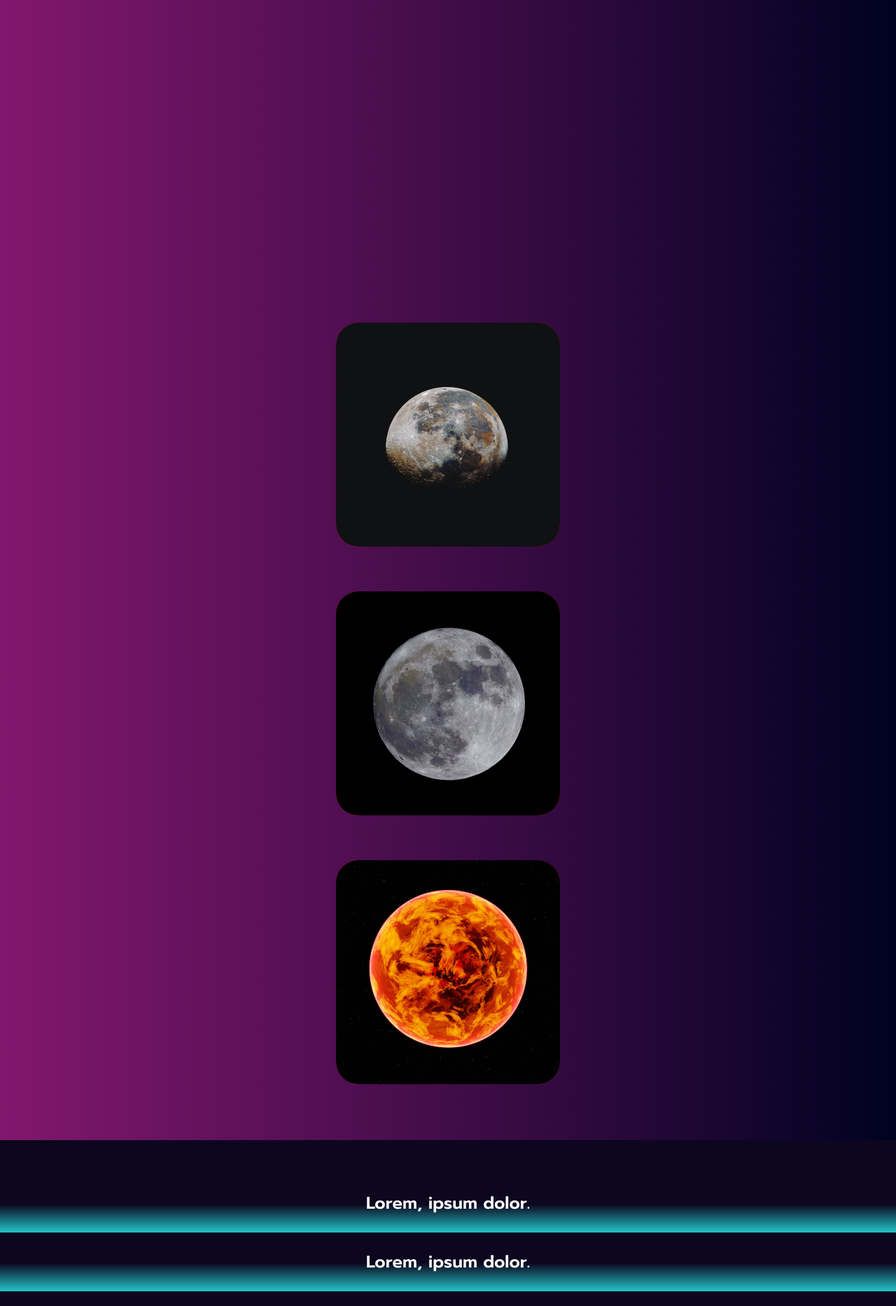
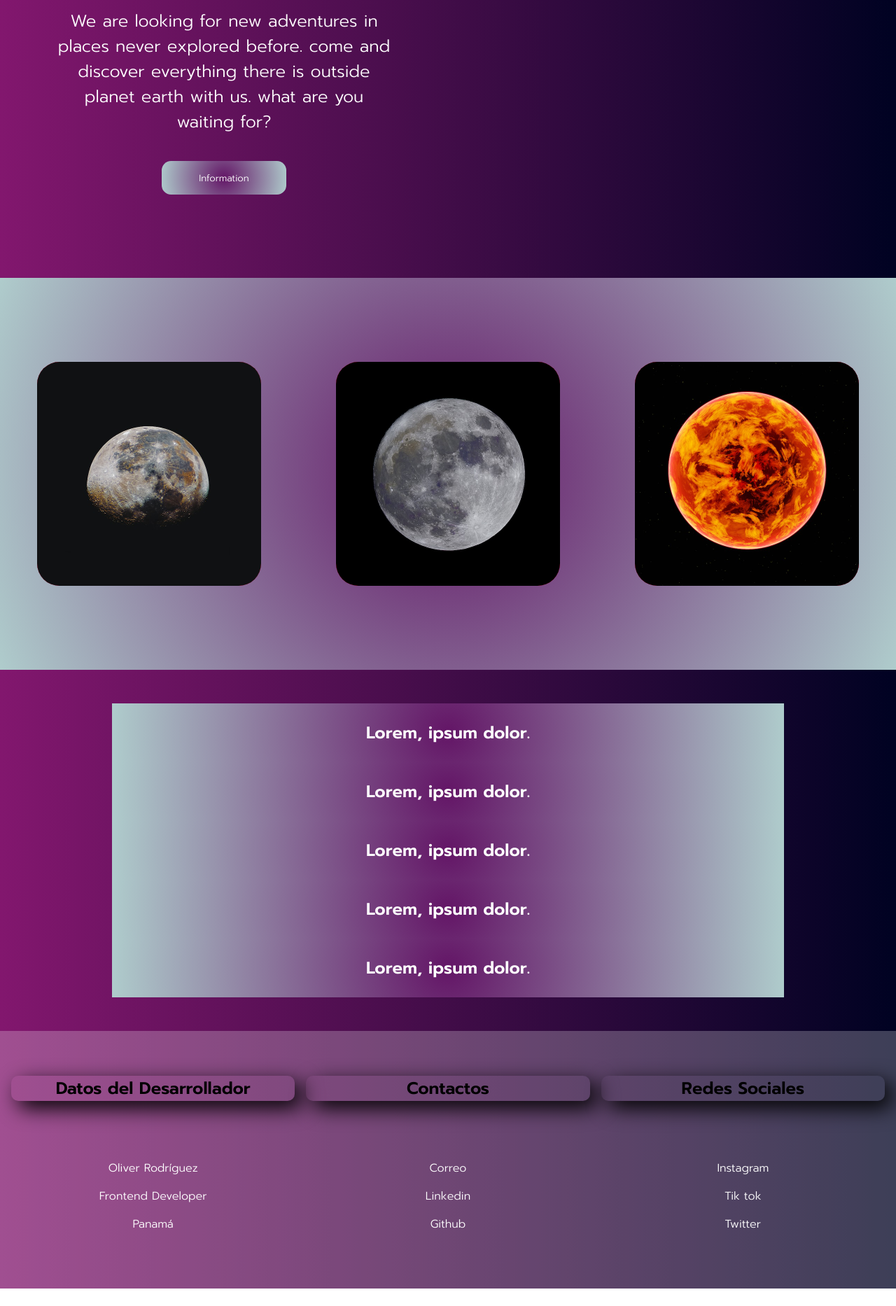
Before and after one commit to oliverrod09/LandingPageSpace, a plain HTML site: page index.html in a window 1280 px wide. Shown: the part 323-2189 px from the top of the page at 70% size. After the commit the page ends 2164 px from the top, so only its background shows below. Drawn offline with nearby package versions, Linux system fonts and the light colour scheme.

Commit message:
Add files via upload

```diff
--- a/index.html
+++ b/index.html
@@ -14,9 +14,9 @@
         </nav>
         <div class="contenido">
             <div class="info">
-                <div>
-                    <h1 class="title">Here go title</h1>
-                    <p class="paragraph">Lorem ipsum dolor sit amet, consectetur adipisicing elit. Ducimus nesciunt culpa magnam. Aliquam eum mollitia omnis aperiam fugit ad numquam?</p>
+                <div class="textMain">
+                    <h1 class="title">ASTRO SPACE</h1>
+                    <p class="paragraph">We are looking for new adventures in places never explored before. come and discover everything there is outside planet earth with us. what are you waiting for?</p>
                     <button class="btnMain">Information</button>
                 </div>
 
@@ -102,6 +102,36 @@
             </div>
         </div>
     </section>
+
+    <footer>
+        <div class="footerGrid">
+            <div class="celda">
+                <h1>Datos del Desarrollador</h1>
+                <div>
+                    <a href="#">Oliver Rodríguez</a>
+                    <a href="#">Frontend Developer</a>
+                    <a href="#">Panamá</a>
+                </div>
+
+            </div>
+            <div class="celda">
+                <h1>Contactos</h1>
+                <div>
+                    <a href="#">Correo</a>
+                    <a href="#">Linkedin</a>
+                    <a href="#">Github</a>
+                </div>
+            </div>
+            <div class="celda">
+                <h1>Redes Sociales</h1>
+                <div>
+                    <a href="#">Instagram</a>
+                    <a href="#">Tik tok</a>
+                    <a href="#">Twitter</a>
+                </div>
+            </div>
+        </div>
+    </footer>
     <script type="module" src="https://unpkg.com/@google/model-viewer/dist/model-viewer.min.js"></script>
 </body>
 </html>
--- a/style.css
+++ b/style.css
@@ -6,11 +6,16 @@
     font-family: 'Prompt', sans-serif;
 }
 
+body{
+    background: rgb(119,2,97);
+    background: linear-gradient(90deg, rgba(119,2,97,0.9178046218487395) 0%, rgba(0,2,34,1) 100%);
+}
+
 .container{
     width: 100%;
     min-height: 400px;
-    background: rgb(119,2,97);
-    background: linear-gradient(90deg, rgba(119,2,97,0.9178046218487395) 0%, rgba(0,2,34,1) 100%);
+    /* background: rgb(119,2,97);
+    background: linear-gradient(90deg, rgba(119,2,97,0.9178046218487395) 0%, rgba(0,2,34,1) 100%); */
     color: white;
 }
 
@@ -45,7 +50,7 @@
 
 .title{
     font-weight: 300;
-    font-size: 3em;
+    text-shadow: -1px 5px 10px #000000;
 }
 
 .threed{
@@ -56,7 +61,7 @@
 
 .paragraph{
     width: 90%;
-    margin: 2em auto;
+    margin: 3em auto;
 }
 
 .btnMain{
@@ -75,8 +80,9 @@
     align-items: center;
     justify-content: center;
     padding: 3em 0;
-    background: rgb(119,2,97);
-    background: linear-gradient(90deg, rgba(119,2,97,0.9178046218487395) 0%, rgba(0,2,34,1) 100%);
+    /* background: rgb(119,2,97);
+    background: linear-gradient(90deg, rgba(119,2,97,0.9178046218487395) 0%, rgba(0,2,34,1) 100%); */
+
 }
 
 .secDos{
@@ -86,10 +92,10 @@
     justify-content: center;
     padding: 3em 0;
     flex-direction: column;
-    /* background: rgb(34,193,195);
-    background: linear-gradient(0deg, rgba(34,193,195,1) 1%, rgba(12,6,31,0.8525121555915721) 48%, rgba(76,67,147,1) 96%); */
-    background: rgb(119,2,97);
-    background: linear-gradient(90deg, rgba(119,2,97,0.9178046218487395) 0%, rgba(0,2,34,1) 100%);
+    /* background: rgb(119,2,97);
+    background: linear-gradient(90deg, rgba(119,2,97,0.9178046218487395) 0%, rgba(0,2,34,1) 100%); */
+    background: rgb(99,21,102);
+    background: radial-gradient(circle, rgba(99,21,102,1) 0%, rgba(175,204,204,1) 100%);
 }
 
 .card{
@@ -152,20 +158,19 @@
     transform: perspective(600px)rotateY(360deg);
 }
 
-.secTres{
-    background: rgba(12,6,31);
-}
 
 .grid{
     width: 100%;
+    max-width: 60em;
     display: grid;
     grid-row: repeat(1fr, 5);
     color: #ffffff;
+
 }
 
 .grid .row{
-    background: rgb(34,193,195);
-    background: linear-gradient(0deg, rgba(34,193,195,1) 1%, rgba(12,6,31,0.8525121555915721) 48%);
+    background: rgb(99,21,102);
+    background: radial-gradient(circle, rgba(99,21,102,1) 0%, rgba(175,204,204,1) 100%);
     position: relative;
     text-align: center;
     width: 100%;
@@ -173,6 +178,9 @@
 
 .row img{
     width: 100%;
+    max-width: 25em;
+    max-height: 40em;
+    object-fit: cover;
 }
 
 .row .titleList{
@@ -192,6 +200,118 @@
     position: relative;
     display: block;
 }
+
+
+footer{
+    padding: 4em 1em 4em;
+    background-color: rgba(255, 255, 255, 0.24);
+    display: flex;
+    justify-content: center;
+}
+
+.footerGrid{
+    width: 100%;
+    text-align: center;
+    display: grid;
+    row-gap: 5em;
+}
+
+.footerGrid .celda{
+    height: 15em;
+    display: flex;
+    flex-direction: column;
+    justify-content: space-between;
+    border-radius: 10px;
+}
+
+.celda h1{
+    font-size: 1.5em;
+    border-radius: 10px;
+    box-shadow: 10px 10px 30px 0 #000000;
+}
+
+.celda a{
+    display: block;
+    width: max-content;
+    margin: 1em auto 1em;
+    color: #ffffff;
+    text-decoration: none;
+    font-size: 1em;
+    transition: .5s;
+    word-wrap: break-word;
+}
+
+.celda a:hover{
+    border-bottom: 1px solid white;
+}
+
+@media screen and (min-width: 800px) {
+
+    .container{
+        height: 100vh;
+        max-height: 45em;
+    }
+
+    .contenido{
+        height: 100%;
+        display: flex;
+        align-items: center;
+        justify-content: center;
+        margin: 0;
+    }
+
+    .info{
+        align-items: center;
+        justify-content: center;
+        flex-direction: row;
+        height: 30em;
+    }
+
+    .info .textMain,.threed{
+        height: 100%;
+        width: 50%;
+    }
+
+    .textMain{
+        display: flex;
+        flex-direction: column;
+        align-items: center;
+        justify-content: space-evenly;
+    }
+
+    .title{
+        font-weight: 300;
+        font-size: 4em;
+    }
+
+    .paragraph{
+        width: 90%;
+        margin: 0 auto;
+        padding: 0 2em;
+        font-size: 1.5em;
+    }
+
+    .secDos{
+        flex-direction: row;
+        justify-content: space-around;
+        min-height: 35em;
+    }
+
+    .row:hover .contentList{
+        display: flex;
+        align-items: center;
+    }
+
+    .contentList p{
+        font-size: 1.5em;
+    }
+
+    .footerGrid{
+        grid-template-columns: 1fr 1fr 1fr;
+        column-gap: 1em;
+    }
+
+  }
 
 
 
```
